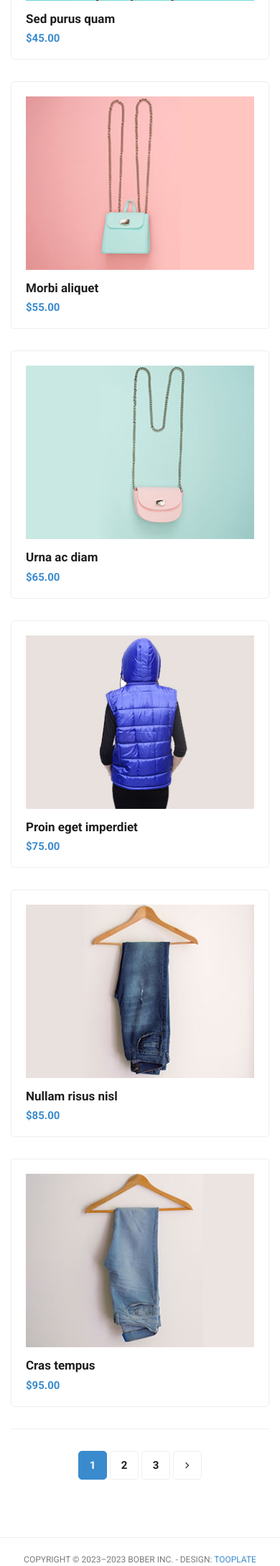
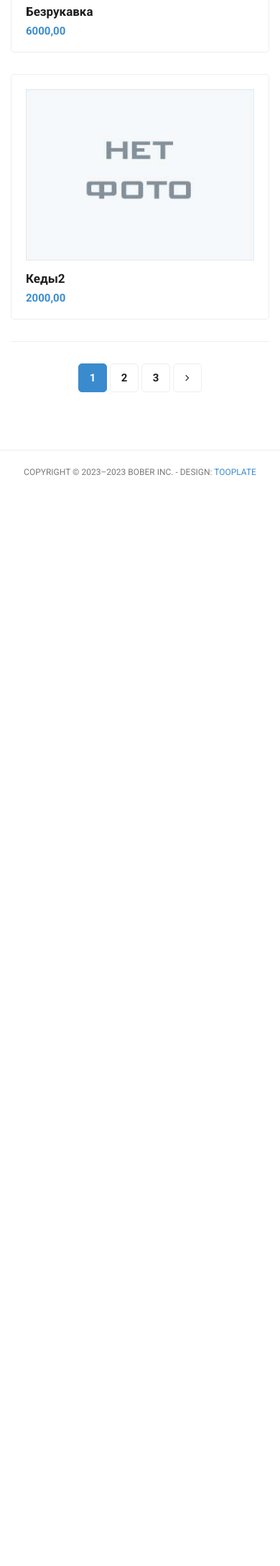
Before and after one commit to MaloiTry/stepshop_sdp221, a Django app: page /products/ in a window 390 px wide. Shown: the part 1782-3958 px from the top of the page at 72% size. After the commit the page ends 2443 px from the top, so only its background shows below. Run offline with Django 4.2, Linux system fonts and the light colour scheme; data comes from the database, SQL or seed files in the repository; both versions use the stored data as it was after the commit; some libraries are stand-ins or nearby versions.

Commit message:
lesson_06

```diff
--- a/stepshop/mainapp/urls.py
+++ b/stepshop/mainapp/urls.py
@@ -6,5 +6,5 @@ app_name = 'products'
 
 urlpatterns = [
     path('', products, name='index'),
-    path('product/', product, name='product'),
+    path('product/<int:pk>/', product, name='product'),
 ]
--- a/stepshop/mainapp/views.py
+++ b/stepshop/mainapp/views.py
@@ -1,20 +1,25 @@
 from django.shortcuts import render
+from .models import Product
 
 
-def index(request):
-    title = "Главная"
-
+def get_data(**kwargs):
     links_menu = [
         {'link': 'index', 'name': 'HOME'},
         {'link': 'products:index', 'name': 'PRODUCTS'},
         {'link': 'about', 'name': 'ABOUT US'},
         {'link': 'contacts', 'name': 'CONTACT US'}
     ]
-
     context = {
-        'title': title,
         'links_menu': links_menu,
     }
+    context.update(**kwargs)
+    return context
+
+
+def index(request):
+    title = "Главная"
+
+    context = get_data(title=title)
 
     return render(request, 'index.html', context)
 
@@ -22,17 +27,7 @@ def index(request):
 def about(request):
     title = "О нас"
 
-    links_menu = [
-        {'link': 'index', 'name': 'HOME'},
-        {'link': 'products:index', 'name': 'PRODUCTS'},
-        {'link': 'about', 'name': 'ABOUT US'},
-        {'link': 'contacts', 'name': 'CONTACT US'}
-    ]
-
-    context = {
-        'title': title,
-        'links_menu': links_menu,
-    }
+    context = get_data(title=title)
 
     return render(request, 'about.html', context)
 
@@ -40,25 +35,16 @@ def about(request):
 def contacts(request):
     title = "Контакты"
 
-    links_menu = [
-        {'link': 'index', 'name': 'HOME'},
-        {'link': 'products:index', 'name': 'PRODUCTS'},
-        {'link': 'about', 'name': 'ABOUT US'},
-        {'link': 'contacts', 'name': 'CONTACT US'}
-    ]
-
-    context = {
-        'title': title,
-        'links_menu': links_menu,
-    }
+    context = get_data(title=title)
 
     return render(request, 'contacts.html', context)
 
 
-def product(request):
+def product(request, pk):
     title = "Покупка продукта"
+    prod = Product.objects.get(pk=pk)
 
-    context = {'title': title}
+    context = get_data(title=title, prod=prod)
 
     return render(request, 'product.html', context)
 
@@ -66,16 +52,8 @@ def product(request):
 def products(request):
     title = "Каталог продуктов"
 
-    links_menu = [
-        {'link': 'index', 'name': 'HOME'},
-        {'link': 'products:index', 'name': 'PRODUCTS'},
-        {'link': 'about', 'name': 'ABOUT US'},
-        {'link': 'contacts', 'name': 'CONTACT US'}
-    ]
+    _products = Product.objects.all()
 
-    context = {
-        'title': title,
-        'links_menu': links_menu,
-    }
+    context = get_data(title=title, prods=_products)
 
     return render(request, 'products.html', context)
--- a/stepshop/templates/products.html
+++ b/stepshop/templates/products.html
@@ -31,87 +31,27 @@
     <div class="featured container no-gutter">
 
         <div class="row posts">
-            <div id="1" class="item new col-md-4">
-              <a href="single-product.html">
+
+            {% for prod in prods %}
+
+            <div id="{{ prod.pk }}" class="item new col-md-4">
+              <a href="{% url 'products:product' prod.pk %}">
                 <div class="featured-item">
-                  <img src="{% static 'assets/images/product-01.jpg' %}" alt="">
-                  <h4>Proin vel ligula</h4>
-                  <h6>$15.00</h6>
+                    {% if prod.image %}
+                        <img src="{{ prod.image.url }}"
+                            alt="{{ prod.name }}">
+                    {% else %}
+                        <img src="{% static 'assets/images/foto.jpg' %}"
+                             alt="Нет картинки">
+                    {% endif %}
+                  <h4>{{ prod.name }}</h4>
+                  <h6>{{ prod.price }}</h6>
                 </div>
               </a>
             </div>
-            <div id="2" class="item high col-md-4">
-              <a href="single-product.html">
-                <div class="featured-item">
-                  <img src="{% static 'assets/images/product-02.jpg' %}" alt="">
-                  <h4>Erat odio rhoncus</h4>
-                  <h6>$25.00</h6>
-                </div>
-              </a>
-            </div>
-            <div id="3" class="item low col-md-4">
-              <a href="single-product.html">
-                <div class="featured-item">
-                  <img src="{% static 'assets/images/product-03.jpg' %}" alt="">
-                  <h4>Integer vel turpis</h4>
-                  <h6>$35.00</h6>
-                </div>
-              </a>
-            </div>
-            <div id="4" class="item low col-md-4">
-              <a href="single-product.html">
-                <div class="featured-item">
-                  <img src="{% static 'assets/images/product-04.jpg' %}" alt="">
-                  <h4>Sed purus quam</h4>
-                  <h6>$45.00</h6>
-                </div>
-              </a>
-            </div>
-            <div id="5" class="item new high col-md-4">
-              <a href="single-product.html">
-                <div class="featured-item">
-                  <img src="{% static 'assets/images/product-05.jpg' %}" alt="">
-                  <h4>Morbi aliquet</h4>
-                  <h6>$55.00</h6>
-                </div>
-              </a>
-            </div>
-            <div id="6" class="item new col-md-4">
-              <a href="single-product.html">
-                <div class="featured-item">
-                  <img src="{% static 'assets/images/product-06.jpg' %}" alt="">
-                  <h4>Urna ac diam</h4>
-                  <h6>$65.00</h6>
-                </div>
-              </a>
-            </div>
-            <div id="7" class="item new high col-md-4">
-              <a href="single-product.html">
-                <div class="featured-item">
-                  <img src="{% static 'assets/images/product-03.jpg' %}" alt="">
-                  <h4>Proin eget imperdiet</h4>
-                  <h6>$75.00</h6>
-                </div>
-              </a>
-            </div>
-            <div id="8" class="item low new col-md-4">
-              <a href="single-product.html">
-                <div class="featured-item">
-                  <img src="{% static 'assets/images/product-02.jpg' %}" alt="">
-                  <h4>Nullam risus nisl</h4>
-                  <h6>$85.00</h6>
-                </div>
-              </a>
-            </div>
-            <div id="9" class="item new col-md-4">
-              <a href="single-product.html">
-                <div class="featured-item">
-                  <img src="{% static 'assets/images/product-01.jpg' %}" alt="">
-                  <h4>Cras tempus</h4>
-                  <h6>$95.00</h6>
-                </div>
-              </a>
-            </div>
+
+            {% endfor %}
+
         </div>
     </div>
 
```
Also changed, not shown: stepshop/templates/product.html (+18 -49 lines), stepshop/db.sqlite3, stepshop/mainapp/models.py (line endings or trailing spaces), stepshop/static/assets/images/foto.jpg (added).
